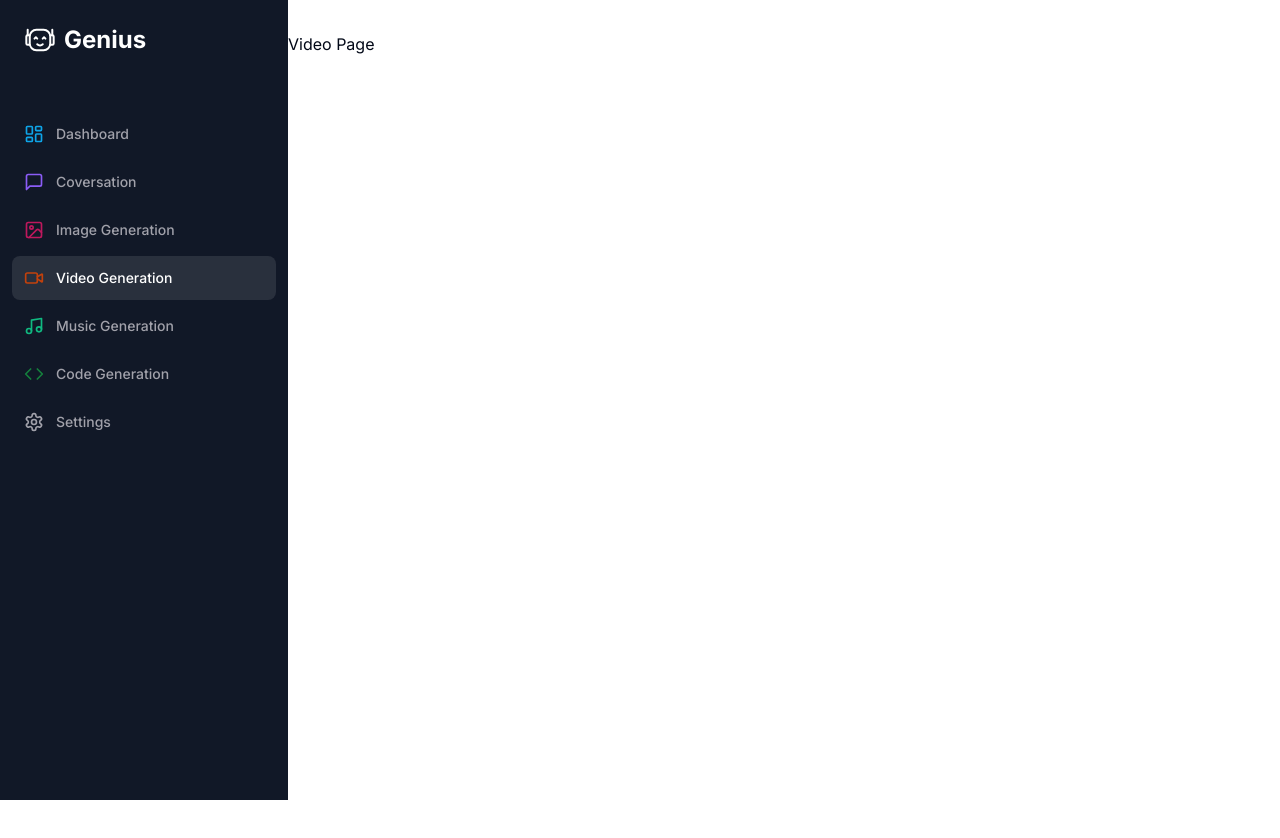
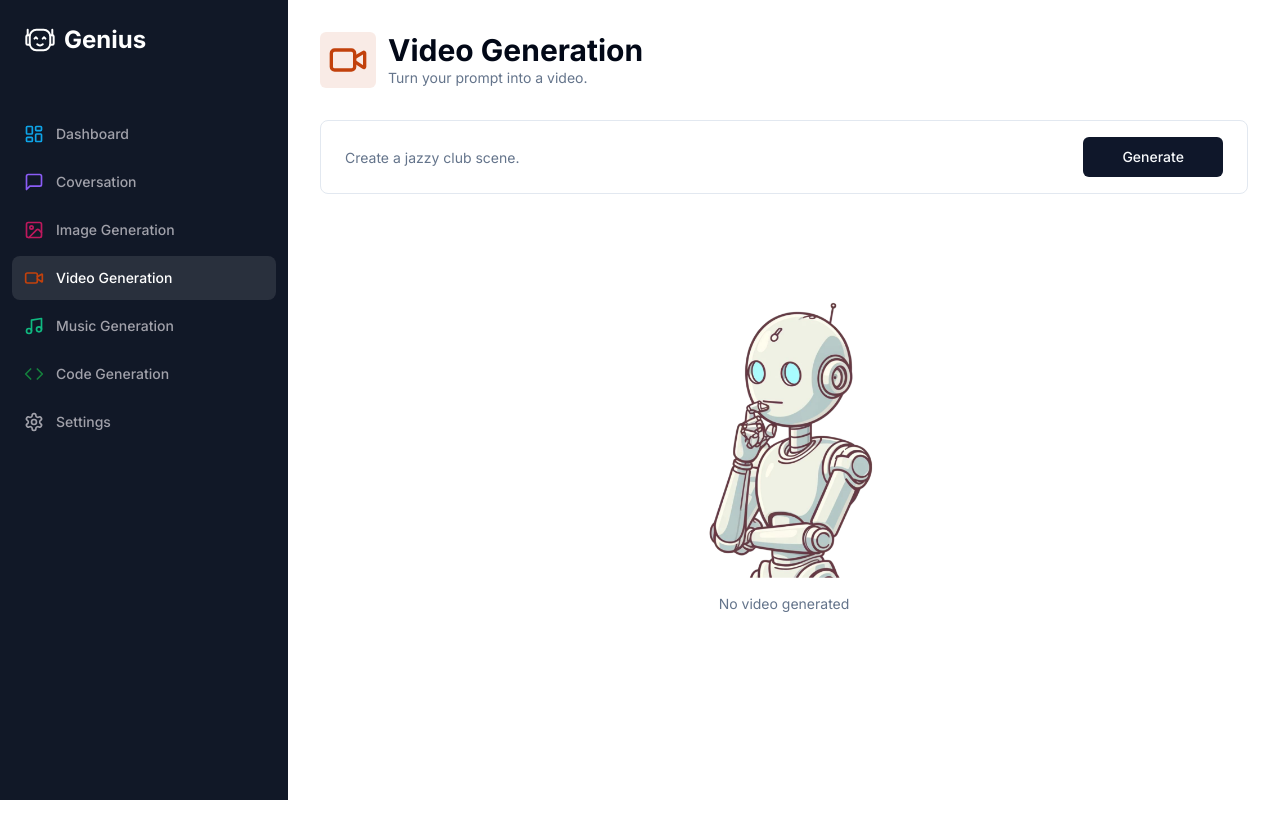
Before and after one commit to Mrgnoblennon/AI-Platform, a Next.js app: page /video in a window 1280 px wide. Shown: the top 838 px of the page. Before the commit the page ends 800 px from the top, so only its background shows below. Built offline with nearby package versions, Linux system fonts and the light colour scheme.

Commit message:
implemented video generation

```diff
--- a/app/(dashboard)/(routes)/music/page.tsx
+++ b/app/(dashboard)/(routes)/music/page.tsx
@@ -22,11 +22,6 @@
   FormItem,
 } from "@/components/ui/form";
 
-interface Message {
-  role: "user" | "assistant";
-  content: string;
-}
-
 const MusicPage = () => {
   const [music, setMusic] = useState<string>();
   const router = useRouter();
@@ -48,7 +43,6 @@
 
       setMusic(response.data?.audio);
 
-      console.log("Response", response.data?.audio);
       form.reset();
     } catch (error: any) {
       console.log(error);
--- /dev/null
+++ b/app/(dashboard)/(routes)/video/constants.ts
@@ -0,0 +1,7 @@
+import * as z from "zod";
+
+export const formSchema = z.object({
+  prompt: z.string().min(1, {
+    message : "Prompt is required",
+  }),
+});
--- a/app/(dashboard)/(routes)/video/page.tsx
+++ b/app/(dashboard)/(routes)/video/page.tsx
@@ -1,7 +1,130 @@
+"use client";
+
+import { useState } from "react";
+import axios from "axios";
+import { useRouter } from "next/navigation";
+import * as z from "zod";
+import { useForm } from "react-hook-form";
+import { VideoIcon } from "lucide-react";
+import { zodResolver } from "@hookform/resolvers/zod";
+
+import { formSchema } from "./constants";
+
+import { Heading } from "@/components/heading";
+import { Input } from "@/components/ui/input";
+import { Button } from "@/components/ui/button";
+import { Empty } from "@/components/empty";
+import { Loader } from "@/components/loader";
+import {
+  Form,
+  FormControl,
+  FormField,
+  FormItem,
+} from "@/components/ui/form";
+
 const VideoPage = () => {
+  const [video, setVideo] = useState<string>();
+  const router = useRouter();
+
+  const form = useForm<z.infer<typeof formSchema>>({
+    resolver: zodResolver(formSchema),
+    defaultValues: {
+      prompt: ""
+    }
+  });
+
+  const isLoading = form.formState.isSubmitting;
+
+  const onSubmit = async (values: z.infer<typeof formSchema>) => {
+    try {
+      setVideo(undefined);
+
+      const response = await axios.post("/api/video", values)
+
+      setVideo(response.data[0]);
+
+      form.reset();
+    } catch (error: any) {
+      console.log(error);
+    } finally {
+      router.refresh();
+    }
+  };
+
+  const predefinedPlaceholder = [
+    "Create a calming nature scene.",
+    "Generate an energetic dance clip.",
+    "Compose a dramatic classical visual.",
+    "Create a jazzy club scene.",
+    "Generate a rock concert video.",
+    "Create a vibrant urban hip-hop scene.",
+    "Compose an electrifying dance party.",
+    "Generate a serene beach sunset.",
+    "Create a heroic fantasy battle.",
+    "Generate an epic space adventure."
+  ];
+
+  const randomPlaceholder = predefinedPlaceholder[Math.floor(Math.random() * predefinedPlaceholder.length)];
+
   return (
     <div>
-      Video Page
+      <Heading
+        title="Video Generation"
+        description="Turn your prompt into a video."
+        icon={VideoIcon}
+        iconColor="text-orange-700"
+        bgColor="bg-orange-700/10"
+      />
+      <div className="px-4 lg:px-8">
+        <div>
+          <Form {...form}>
+            <form
+              onSubmit={form.handleSubmit(onSubmit)}
+              className="rounded-lg border w-full p-4 px-3 md:px-6 focus-within:shadow-sm grid grid-cols-12 gap-2"
+            >
+              <FormField
+                name="prompt"
+                render={({ field }) => (
+                  <FormItem className="col-span-12 lg:col-span-10">
+                    <FormControl className="m-0 p-0">
+                      <Input
+                        className="border-0 outline-none focus-visible:ring-0 focus-visible:ring-transparent"
+                        disabled={isLoading}
+                        placeholder={randomPlaceholder}
+                        {...field}
+                      />
+                    </FormControl>
+                  </FormItem>
+                )}
+              />
+              <Button
+                className="col-span-12 lg:col-span-2 w-full "
+                disabled={isLoading}
+              >
+                Generate
+              </Button>
+            </form>
+          </Form>
+        </div>
+        <div className="space-y-4 mt-4">
+          {isLoading && (
+            <div className="p-8 rounded-lg w-full flex items-center justify-center bg-muted">
+              <Loader />
+            </div>
+          )}
+          {!video && !isLoading && (
+            <Empty
+              label="No video generated"
+            />
+          )}
+          {video && (
+            <video loop controls className="w-full aspect-video mt-8 rounded-lg border bg-black">
+              <source src={video} />
+            </video>
+          )}
+        </div>
+        <div className="w-full h-[150px]" />
+      </div>
     </div>
   );
 }
--- /dev/null
+++ b/app/api/video/route.ts
@@ -0,0 +1,44 @@
+import { auth } from '@clerk/nextjs/server';
+import { NextResponse } from 'next/server';
+import Replicate from "replicate";
+
+const replicate = new Replicate({
+  auth: process.env.REPLICATE_API_TOKEN
+});
+
+export async function POST(
+  req: Request
+) {
+  try {
+    const { userId } = auth();
+    const body = await req.json();
+    const { prompt } = body;
+
+
+    if (!userId) {
+      return new NextResponse("Unauthorised", { status : 401 });
+    }
+
+    if (!prompt) {
+      return new NextResponse("Prompt is required", { status : 400 });
+    }
+
+    const response = await replicate.run(
+      "anotherjesse/zeroscope-v2-xl:9f747673945c62801b13b84701c783929c0ee784e4748ec062204894dda1a351",
+      {
+        input: {
+          fps: 24,
+          width: 1024,
+          height: 576,
+          prompt: prompt,
+          guidance_scale: 17.5,
+        }
+      }
+    );
+
+    return NextResponse.json(response);
+  } catch (error) {
+    console.log("[MUSIC_ERROR]", error);
+    return new NextResponse("Internal error", { status: 500 });
+  }
+};
```
